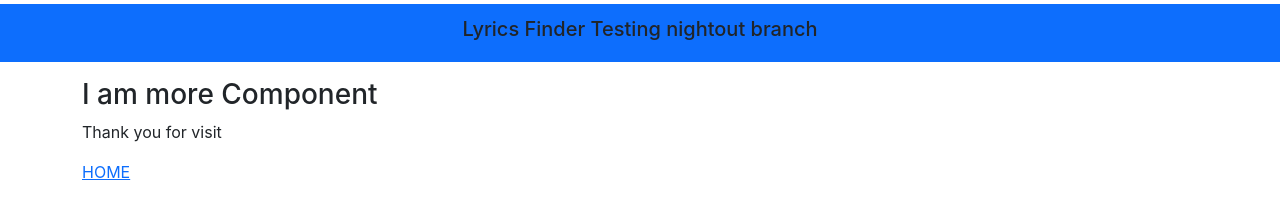
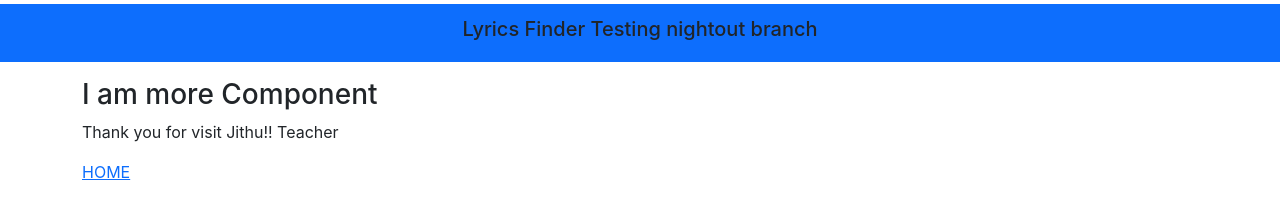
Before and after one commit to VenkataSaiKumar531/500cards, a React (Create React App) app: page /More in a window 1280 px wide. Shown: the top 210 px of the page. Built offline with nearby package versions, Linux system fonts and the light colour scheme; no server answers.

Commit message:
This is More.js file Jith
Jithendhra is my Teacher all the time

```diff
--- a/src/Components/tracks/More.js
+++ b/src/Components/tracks/More.js
@@ -7,7 +7,7 @@ const More =(props)=>{
     return(
         <>
         <h3> I am more Component</h3>
-        <p> Thank you for visit</p>
+        <p> Thank you for visit Jithu!! Teacher</p>
 
         <Link to='/'>HOME</Link>
 
```
